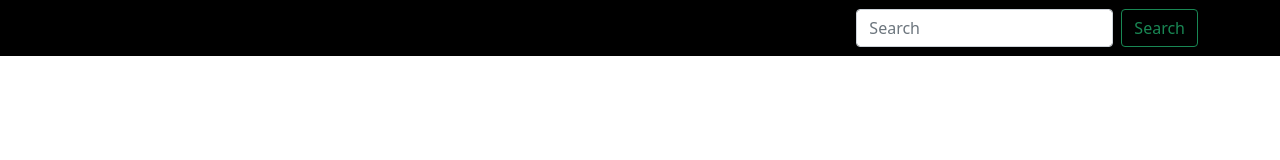
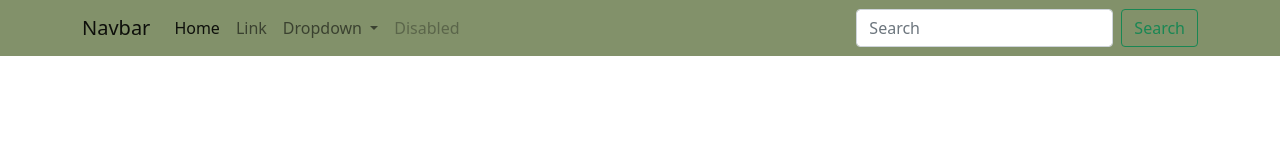
Before and after one commit to doruksucuka/bootstrapv5, a website: page index.html in a window 1280 px wide. Drawn offline with nearby package versions, Linux system fonts and the light colour scheme; files that its build step writes are made by us from their sources.

Commit message:
Primary color changed to #82916A

```diff
--- a/scss/_custom.scss
+++ b/scss/_custom.scss
@@ -1,4 +1,4 @@
-$primary: #000;
+$primary: #82916A;
 $secondary: #CB8655;
 $tertiary: #EBDFCE;
 $quaternary: #FFFFFF;
```
